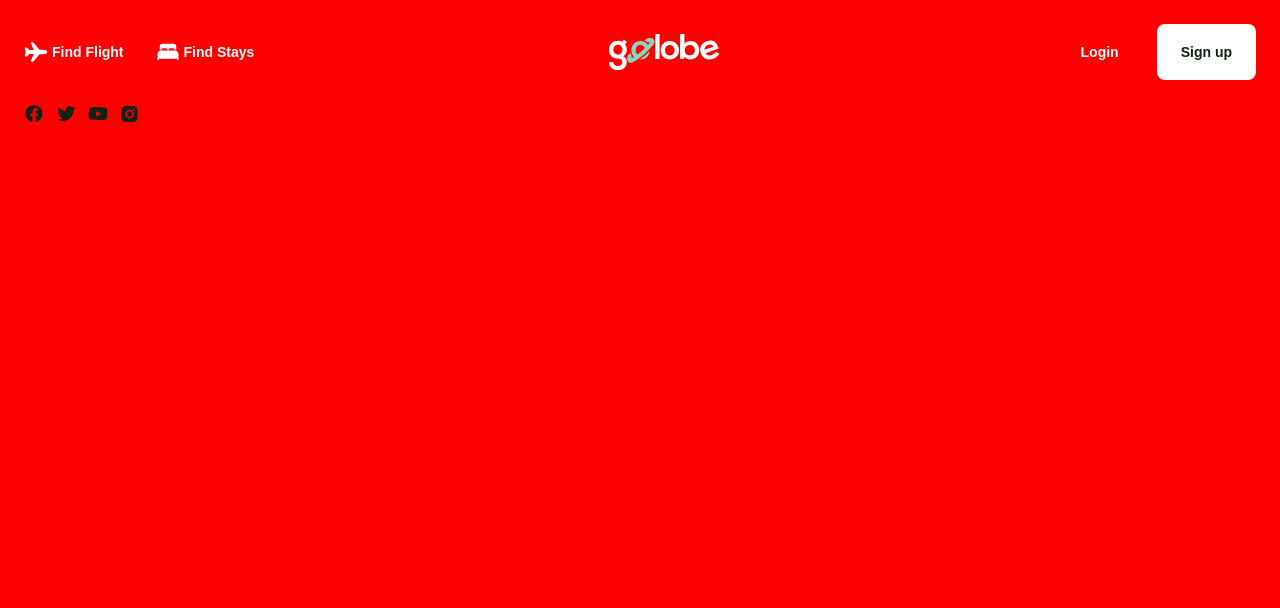
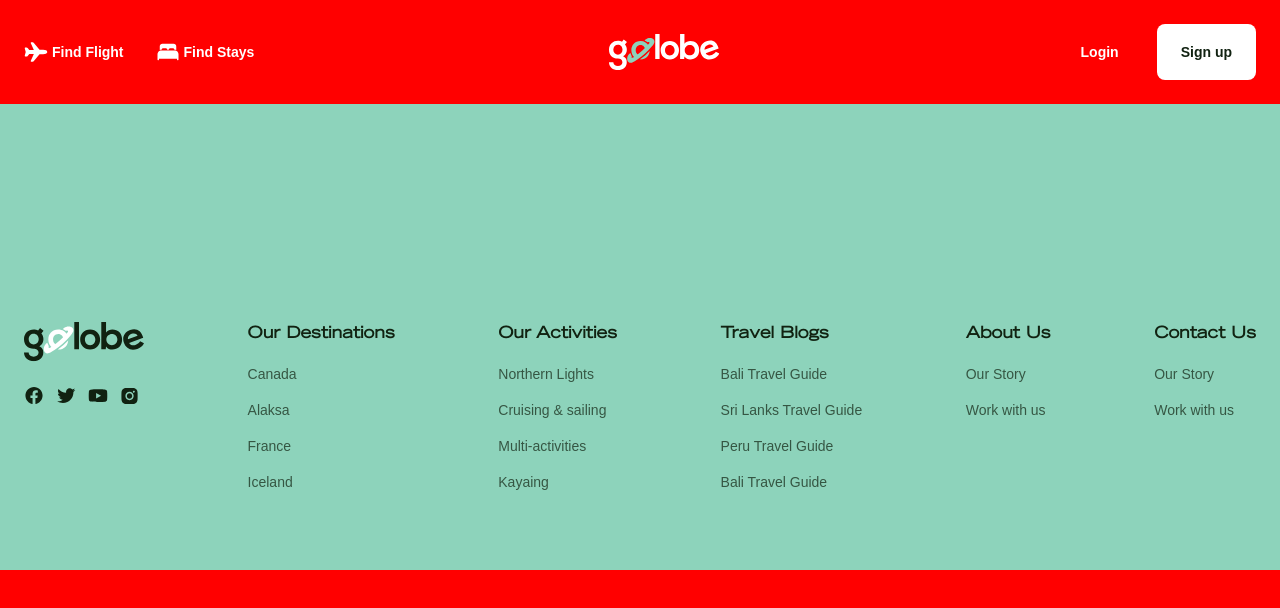
Before and after one commit to progdidi/globe, a React (Create React App) app: page / in a window 1280 px wide. Shown: the top 608 px of the page. Built offline with nearby package versions, Linux system fonts and the light colour scheme.

Commit message:
feat: feat Footer component

```diff
--- a/src/App.js
+++ b/src/App.js
@@ -4,8 +4,11 @@ import Header from "./components/Header/Header";
 function App() {
   return (
     <div className="App">
-     <Header/>
-     <Footer/>
+      <Header/>
+        <main className="main">
+
+        </main>
+      <Footer/>
     </div>
   );
 }
--- a/src/components/Footer/Footer.js
+++ b/src/components/Footer/Footer.js
@@ -1,4 +1,8 @@
+import './footer.scss';
 import SocialList from "../SocialList/SocialList";
+
+//images
+import logo from './images/logo.svg';
 
 const Footer = () => {
     return (
@@ -6,8 +10,45 @@ const Footer = () => {
             <div className="container">
                 <div className="footer__inner">
                     <div className="footer-info">
+                        <img src={logo} alt="" className="footer-logo" />
                         <SocialList/>
                     </div>
+
+                    <ul className="footer-list">
+                        <h6 className="footer-list__title">Our Destinations</h6>
+                        <li className="footer-list__item"><a href="" className="footer-list__item-link">Canada</a></li>
+                        <li className="footer-list__item"><a href="" className="footer-list__item-link">Alaksa</a></li>
+                        <li className="footer-list__item"><a href="" className="footer-list__item-link">France</a></li>
+                        <li className="footer-list__item"><a href="" className="footer-list__item-link">Iceland</a></li>
+                    </ul>
+
+                    <ul className="footer-list">
+                        <h6 className="footer-list__title">Our Activities</h6>
+                        <li className="footer-list__item"><a href="" className="footer-list__item-link">Northern Lights</a></li>
+                        <li className="footer-list__item"><a href="" className="footer-list__item-link">Cruising & sailing</a></li>
+                        <li className="footer-list__item"><a href="" className="footer-list__item-link">Multi-activities</a></li>
+                        <li className="footer-list__item"><a href="" className="footer-list__item-link">Kayaing</a></li>
+                    </ul>
+
+                    <ul className="footer-list">
+                        <h6 className="footer-list__title">Travel Blogs</h6>
+                        <li className="footer-list__item"><a href="" className="footer-list__item-link">Bali Travel Guide</a></li>
+                        <li className="footer-list__item"><a href="" className="footer-list__item-link">Sri Lanks Travel Guide</a></li>
+                        <li className="footer-list__item"><a href="" className="footer-list__item-link">Peru Travel Guide</a></li>
+                        <li className="footer-list__item"><a href="" className="footer-list__item-link">Bali Travel Guide</a></li>
+                    </ul>
+
+                    <ul className="footer-list">
+                        <h6 className="footer-list__title">About Us</h6>
+                        <li className="footer-list__item"><a href="" className="footer-list__item-link">Our Story</a></li>
+                        <li className="footer-list__item"><a href="" className="footer-list__item-link">Work with us</a></li>
+                    </ul>
+
+                    <ul className="footer-list">
+                        <h6 className="footer-list__title">Contact Us</h6>
+                        <li className="footer-list__item"><a href="" className="footer-list__item-link">Our Story</a></li>
+                        <li className="footer-list__item"><a href="" className="footer-list__item-link">Work with us</a></li>
+                    </ul>
                 </div>
             </div>
         </footer>
--- a/src/components/Footer/footer.scss
+++ b/src/components/Footer/footer.scss
@@ -0,0 +1,32 @@
+.footer {
+    background: var(--mint-green);
+    padding-top: 218px;
+    padding-bottom: 64px;
+    .footer__inner {
+        display: flex;
+        align-items: flex-start;
+        justify-content: space-between;
+        .footer-info {
+            .footer-logo {
+                margin-bottom: 24px;
+            }
+        }
+
+        .footer-list {
+            &__title {
+                font-family: var(--second-family);
+                font-weight: 700;
+                font-size: 16px;
+                color: var(--blackish-green);
+                margin-bottom: 16px;
+            }
+            &__item {
+                font-weight: 500;
+                font-size: 14px;
+                color: var(--blackish-green);
+                opacity: 0.7;
+                margin-bottom: 12px;
+            }
+        }
+    }
+}
```
